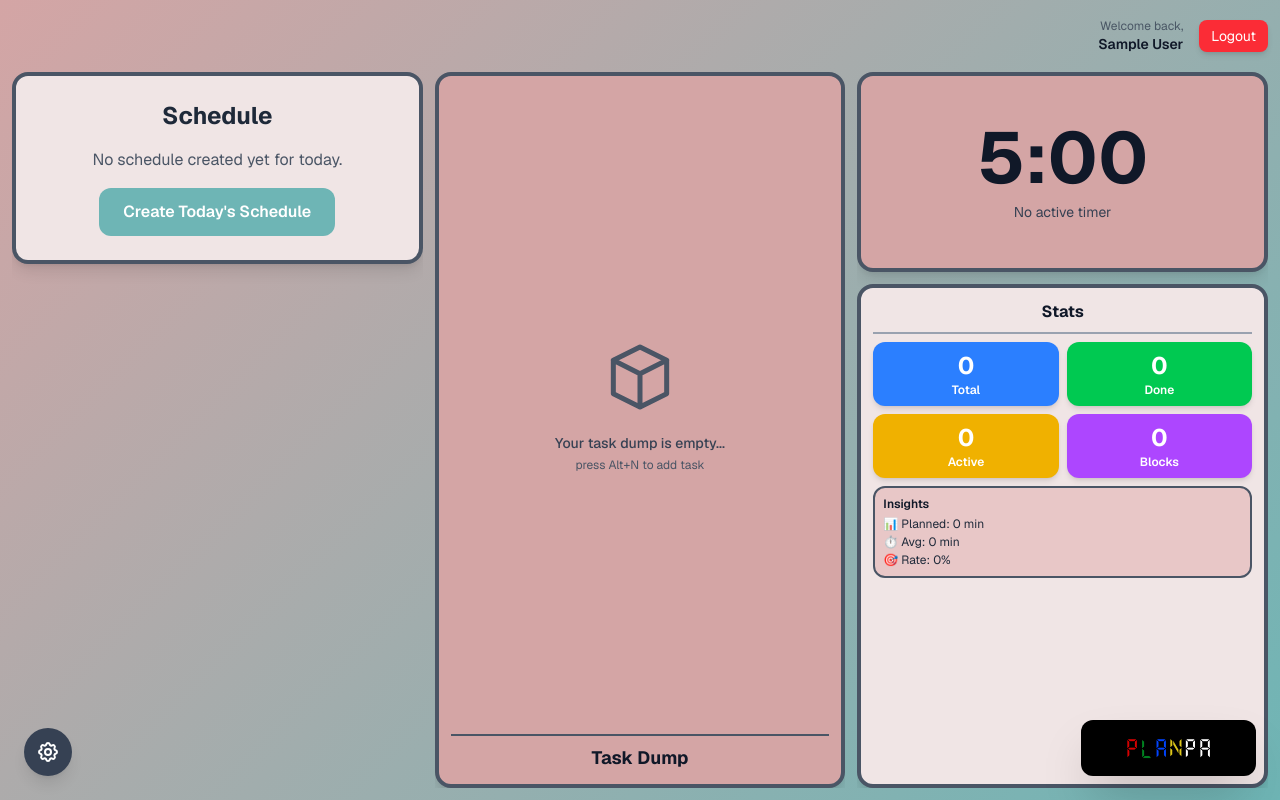
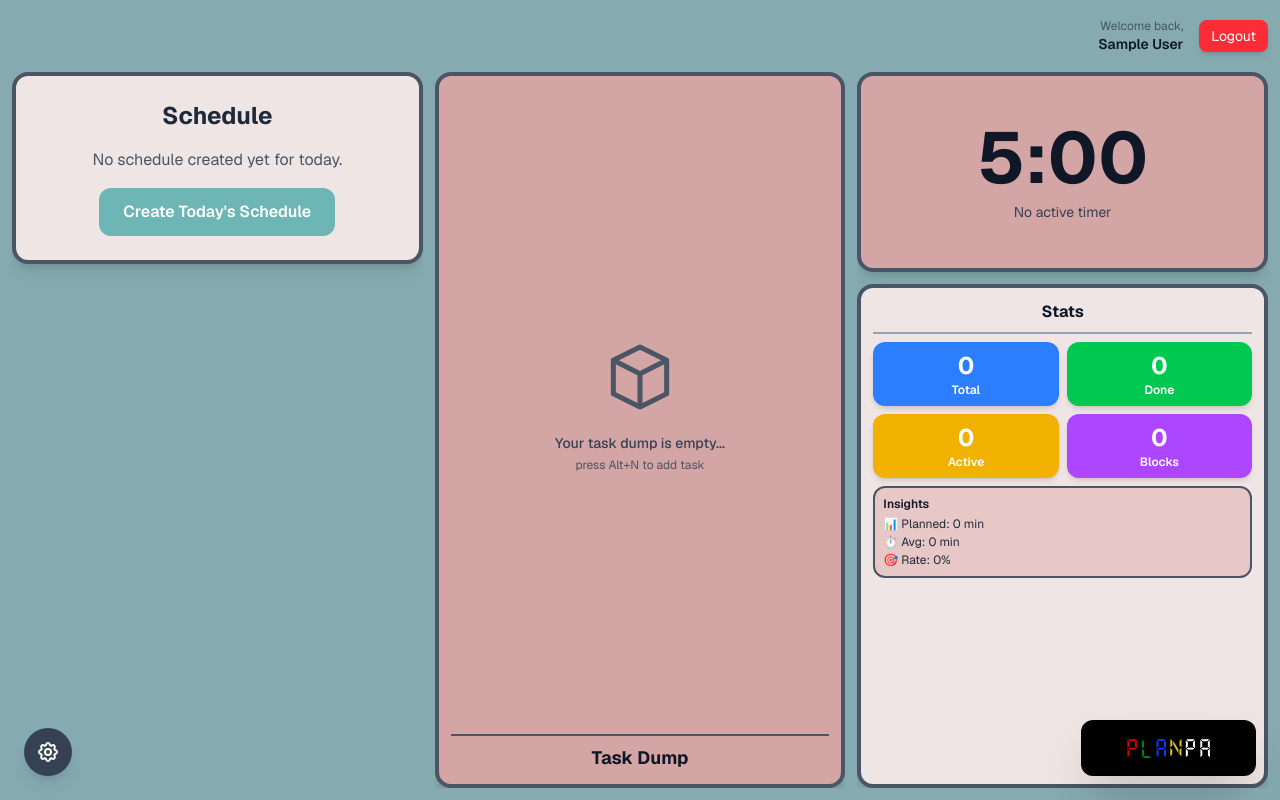
Before and after one commit to BalajiRKB/Planpa, a Next.js app: page / in a window 1280 px wide. Built offline with nearby package versions, Linux system fonts and the light colour scheme; sample sign-in values are in the browser's storage.

Commit message:
style: change background to solid #85ABB0
- Replace gradient background with solid color #85ABB0
- Remove linear-gradient from pink to teal
- Apply consistent teal-cyan background across entire app

```diff
--- a/app/globals.css
+++ b/app/globals.css
@@ -14,7 +14,7 @@
 }
 
 body {
-  background: linear-gradient(135deg, #d4a5a5 0%, #6eb5b5 100%);
+  background: #85ABB0;
   color: var(--foreground);
   font-family: var(--font-geist-sans);
   min-height: 100vh;
```
